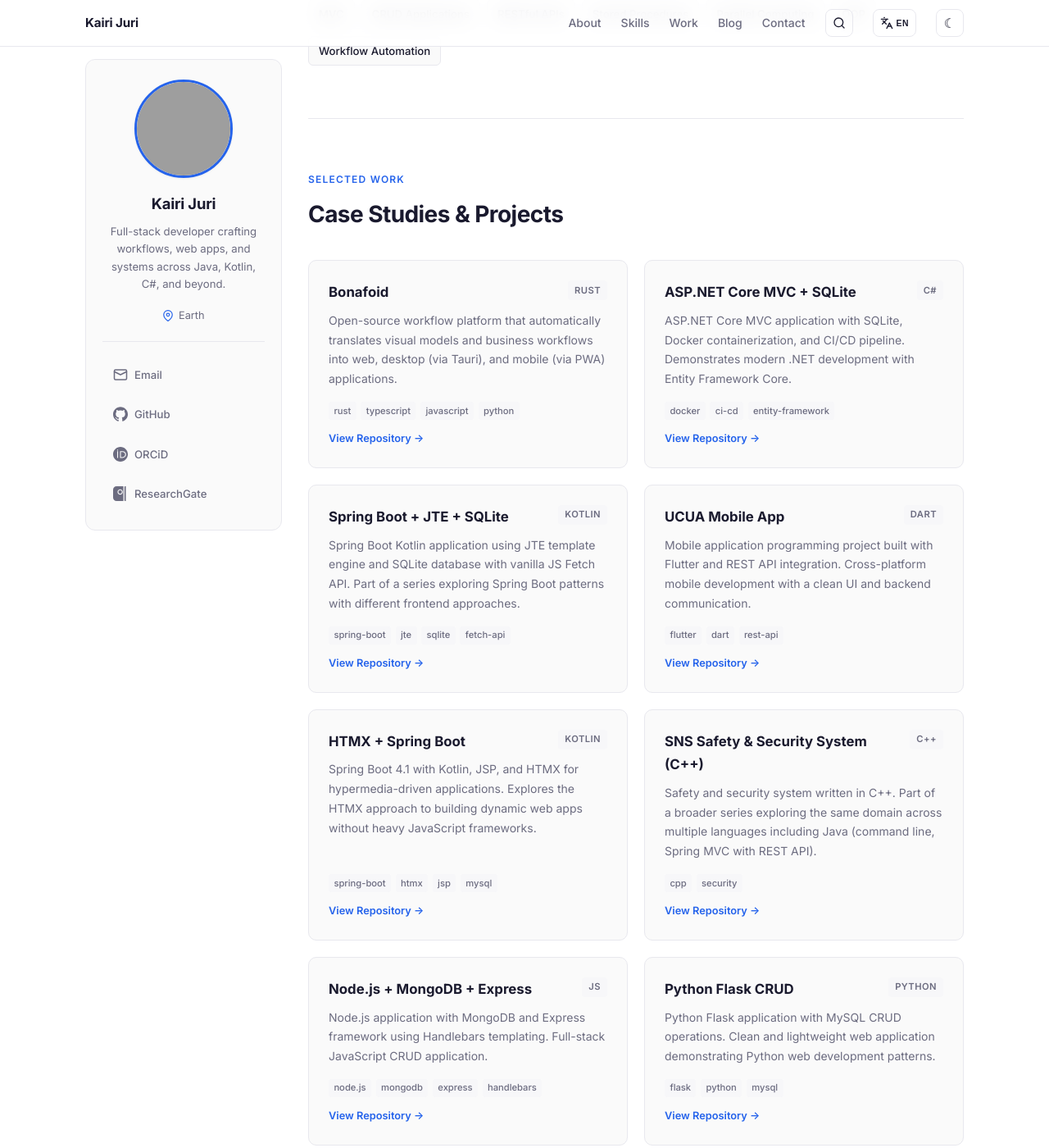
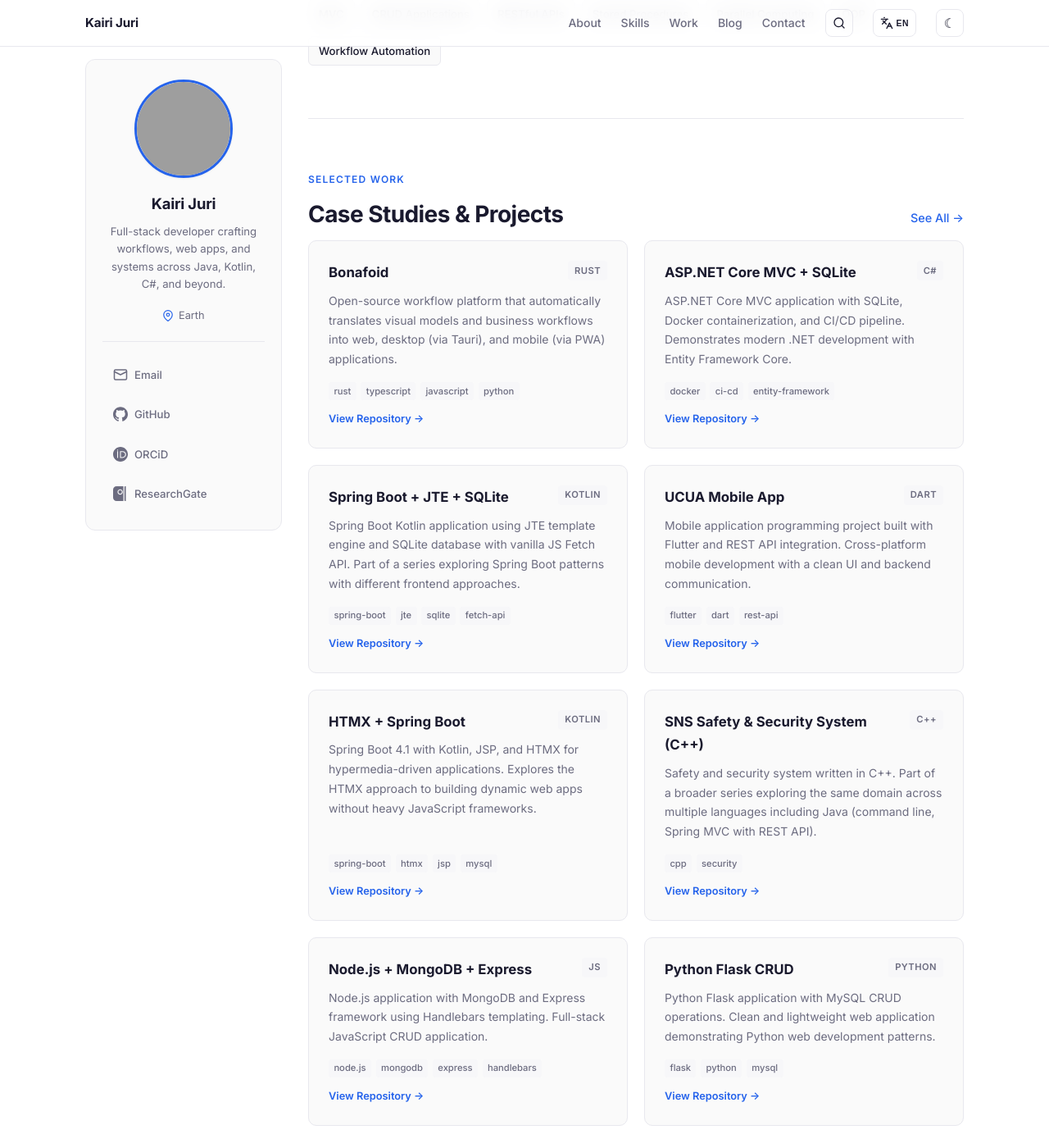
Before and after one commit to harrysuke/harrysuke.github.io, a Jekyll site: the page preview.html, which Jekyll copies as it is, in a window 1280 px wide and 1400 px high, scrolled down 3274 px. Shown: the whole window at 82% size. Built offline with Jekyll 4.4.1, drawn with Linux system fonts in a browser that asks for light colours; some of the changed text lies outside the part shown; grey boxes are pictures that could not be loaded.

Commit message:
Replace centered 'View All' buttons with right-aligned 'See All' links
- Added .section-header flexbox CSS: display:flex, justify-content:space-between,
  align-items:baseline with .see-all link styled in accent color
- Work section (index.html + preview.html): moved 'See All' link to top-right
  of section header, removed centered bottom button
- Blog section (index.html + preview.html): same pattern; preview.html also
  gained a 'See All' link that was previously missing
- Added i18n keys work_see_all and blog_see_all with Malay translations
  (Lihat Semua →) to preview.html translation system

```diff
--- a/preview.html
+++ b/preview.html
@@ -306,7 +306,10 @@
   <!-- Work Samples -->
   <section id="work">
     <div class="section-label" data-i18n="work_label">Selected Work</div>
-    <h2 class="section-title" data-i18n="work_title">Case Studies &amp; Projects</h2>
+    <div class="section-header">
+      <h2 class="section-title" data-i18n="work_title">Case Studies &amp; Projects</h2>
+      <a href="https://github.com/harrysuke?tab=repositories" class="see-all" data-i18n="work_see_all">See All &rarr;</a>
+    </div>
     <div class="work-grid">
 
       <div class="work-card">
@@ -441,18 +444,15 @@
       </div>
 
     </div>
-
-    <div style="text-align: center; margin-top: 2.5rem;">
-      <a href="https://github.com/harrysuke?tab=repositories" class="btn btn-secondary" data-i18n="work_view_all">
-        View All 169 Repositories &rarr;
-      </a>
-    </div>
   </section>
 
   <!-- Blog -->
   <section id="blog">
     <div class="section-label" data-i18n="blog_label">Blog</div>
-    <h2 class="section-title" data-i18n="blog_title">Latest Posts</h2>
+    <div class="section-header">
+      <h2 class="section-title" data-i18n="blog_title">Latest Posts</h2>
+      <a href="https://harrysuke.github.io/blog/" class="see-all" data-i18n="blog_see_all">See All &rarr;</a>
+    </div>
     <div class="work-grid" style="grid-template-columns: 1fr;">
       <div class="work-card">
         <div class="work-card-header">
@@ -911,10 +911,10 @@
       work_sns_desc: "Safety and security system written in C++. Part of a broader series exploring the same domain across multiple languages including Java (command line, Spring MVC with REST API).",
       work_nodejs_desc: "Node.js application with MongoDB and Express framework using Handlebars templating. Full-stack JavaScript CRUD application.",
       work_flask_desc: "Python Flask application with MySQL CRUD operations. Clean and lightweight web application demonstrating Python web development patterns.",
-      work_view_repo: "View Repository →", work_view_all: "View All 169 Repositories →",
+      work_view_repo: "View Repository →", work_view_all: "View All 169 Repositories →", work_see_all: "See All →",
       blog_label: "Blog", blog_title: "Latest Posts",
       blog_hello_desc: "Welcome to My GitHub Pages Blog! Hello, world! This is my very first post on my new GitHub Pages blog. I'm excited to start sharing my journey, projects, and discoveries with you all. Whether it's coding tips, project updates, or lessons learned…",
-      blog_read_post: "Read Post →", blog_back: "← Back to Portfolio",
+      blog_read_post: "Read Post →", blog_back: "← Back to Portfolio", blog_see_all: "See All →",
       contact_label: "Get in Touch", contact_title: "Let's Build Something Together",
       contact_desc: "Open to full-time roles, freelance projects, and open-source collaboration. Drop me a line and I'll get back to you.",
       footer_navigate: "Navigate", footer_connect: "Connect",
@@ -956,10 +956,10 @@
       work_sns_desc: "Sistem keselamatan dan keselamatan ditulis dalam C++. Sebahagian daripada siri yang lebih luas yang meneroka domain yang sama merentasi beberapa bahasa termasuk Java (baris arahan, Spring MVC dengan REST API).",
       work_nodejs_desc: "Aplikasi Node.js dengan MongoDB dan rangka kerja Express menggunakan templating Handlebars. Aplikasi CRUD JavaScript full-stack.",
       work_flask_desc: "Aplikasi Python Flask dengan operasi CRUD MySQL. Aplikasi web yang bersih dan ringan yang menunjukkan corak pembangunan web Python.",
-      work_view_repo: "Lihat Repositori →", work_view_all: "Lihat Semua 169 Repositori →",
+      work_view_repo: "Lihat Repositori →", work_view_all: "Lihat Semua 169 Repositori →", work_see_all: "Lihat Semua →",
       blog_label: "Blog", blog_title: "Catatan Terkini",
       blog_hello_desc: "Selamat datang ke Blog GitHub Pages Saya! Helo, dunia! Ini adalah catatan pertama saya di blog GitHub Pages baharu saya. Saya teruja untuk mula berkongsi perjalanan, projek, dan penemuan saya dengan anda semua. Samada tip pengaturcaraan, kemas kini projek, atau pengajaran yang dipelajari…",
-      blog_read_post: "Baca Catatan →", blog_back: "← Kembali ke Portfolio",
+      blog_read_post: "Baca Catatan →", blog_back: "← Kembali ke Portfolio", blog_see_all: "Lihat Semua →",
       contact_label: "Hubungi Saya", contact_title: "Mari Bina Sesuatu Bersama",
       contact_desc: "Terbuka untuk peranan sepenuh masa, projek bebas, dan kolaborasi sumber terbuka. Hantar mesej kepada saya dan saya akan membalas anda.",
       footer_navigate: "Navigasi", footer_connect: "Hubung",
--- a/public/css/portfolio.css
+++ b/public/css/portfolio.css
@@ -339,6 +339,27 @@ section:last-of-type { border-bottom: none; }
   font-weight: 700;
   letter-spacing: -0.02em;
   margin-bottom: 2rem;
+}
+.section-header {
+  display: flex;
+  justify-content: space-between;
+  align-items: baseline;
+  gap: 1rem;
+  flex-wrap: wrap;
+  margin-bottom: 0.5rem;
+}
+.section-header .section-title {
+  margin-bottom: 0;
+}
+.section-header .see-all {
+  font-size: 0.9rem;
+  color: var(--accent);
+  text-decoration: none;
+  font-weight: 500;
+  white-space: nowrap;
+}
+.section-header .see-all:hover {
+  text-decoration: underline;
 }
 
 /* ---------- Hero / About ---------- */
```
Also changed, not shown: index.html (+8 -14 lines).
